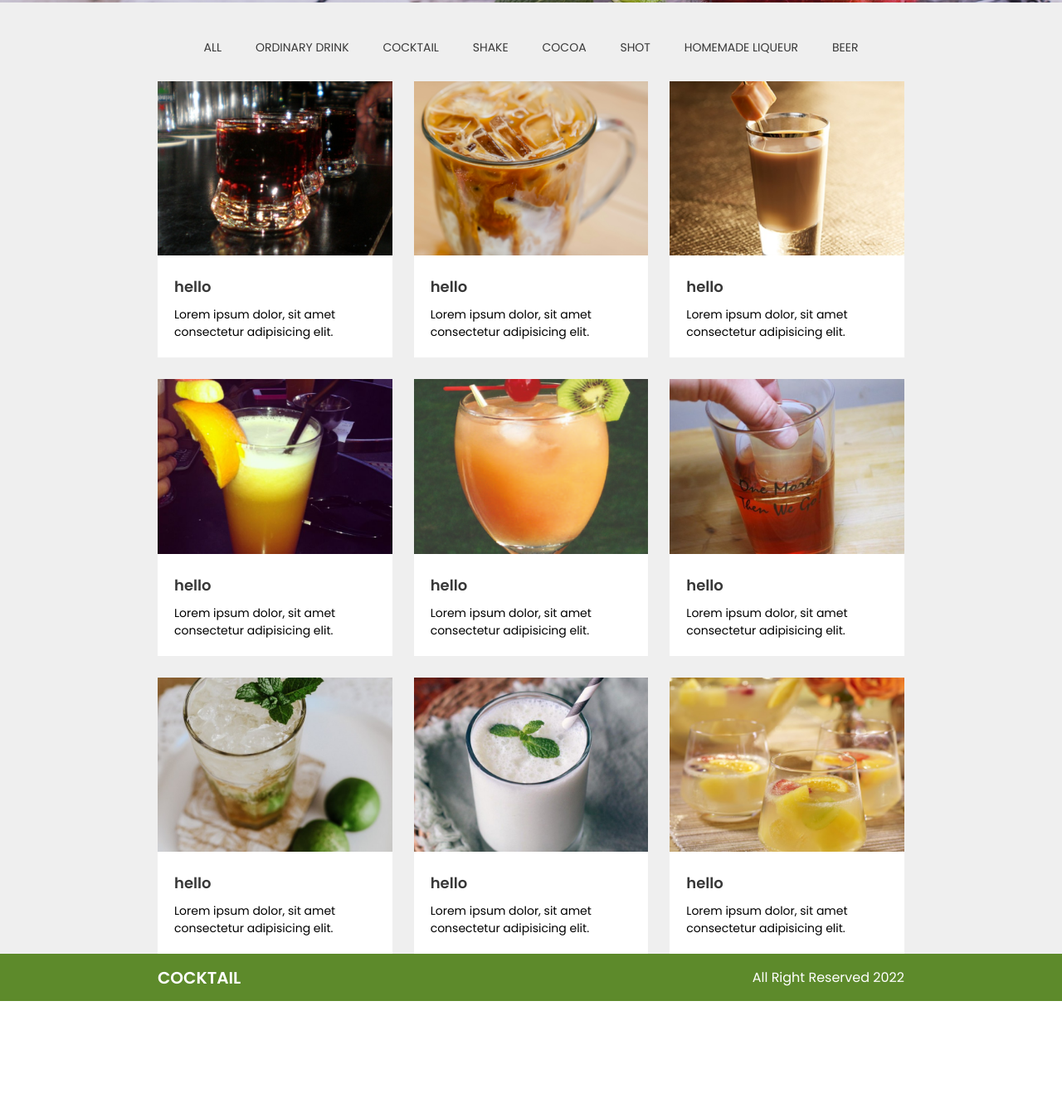
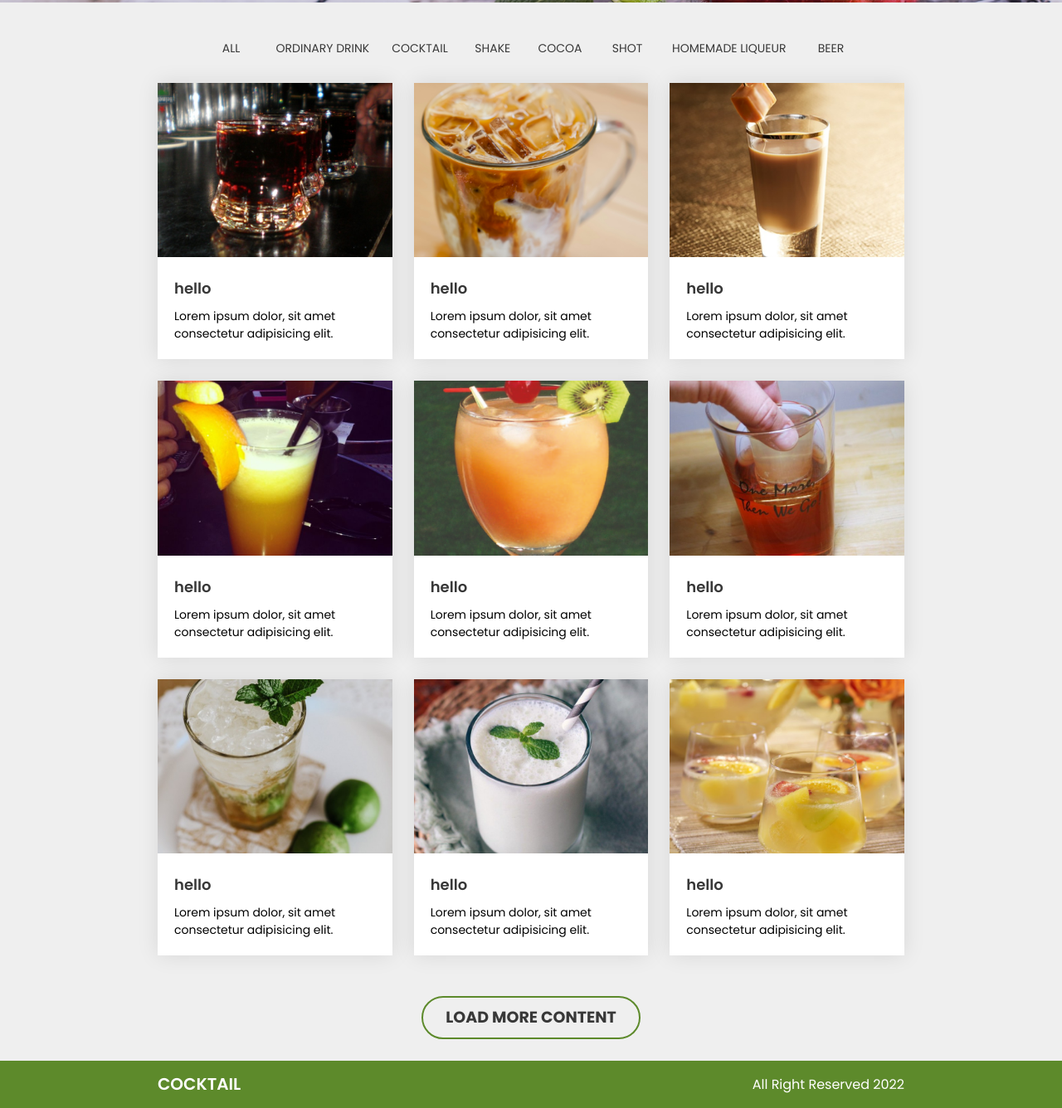
Before and after one commit to edoves/team_cocktail_proj, a website: page index.html in a window 1280 px wide. Shown: the part 551-1887 px from the top of the page at 83% size. Before the commit the page ends 1758 px from the top, so only its background shows below. Drawn offline with nearby package versions, Linux system fonts and the light colour scheme; files that its build step writes are made by us from their sources.

Commit message:
hotfix/#34-fixed-responsive-layout

```diff
--- a/index.html
+++ b/index.html
@@ -83,32 +83,15 @@
       <section class="category">
         <div class="container">
           <div class="category__container">
-            <ul class="category__links">
-              <li class="category__item">
-                <a href="">All</a>
-              </li>
-              <li class="category__item">
-                <a href="">Ordinary drink</a>
-              </li>
-              <li class="category__item">
-                <a href="">Cocktail</a>
-              </li>
-              <li class="category__item">
-                <a href="">Shake</a>
-              </li>
-              <li class="category__item">
-                <a href="">Cocoa</a>
-              </li>
-              <li class="category__item">
-                <a href="">Shot</a>
-              </li>
-              <li class="category__item">
-                <a href="">Homemade liqueur</a>
-              </li>
-              <li class="category__item">
-                <a href="">Beer</a>
-              </li>
-            </ul>
+            <div class="category__links">
+              <button class="btn">All</button>
+              <button class="btn">Ordinary drink</button>
+              <button class="btn">Cocktail</button>
+              <button class="btn">Shake</button>
+              <button class="btn">Cocoa</button>
+              <button class="btn">Shot</button>
+              <button class="btn">Homemade liqueur</button>
+              <button class="btn">Beer</button>
           </div>
         </div>
       </section>
@@ -118,9 +101,13 @@
           <div class="container">
             <div class="card__container">
             </div>
+            <div class="card__buttonContainer">
+              <button>Load more content</button>
+            </div>
           </div>
       </section>
     <!--################## Card section End ##################-->
+
     </main>
     <!--################## Footer Start ##################-->
     <footer class="footer">
--- a/src/scss/layout/_card.scss
+++ b/src/scss/layout/_card.scss
@@ -3,13 +3,46 @@
 .card {
   &__container {
     display: grid;
+    max-width: 1400px;
     grid-template-columns: auto auto auto;
     gap: 26px;
+    @include u.breakpoint-down(large) {
+      grid-template-columns: repeat(3, 1fr);
+    }
+
+    @include u.breakpoint-down(medium) {
+      grid-template-columns: repeat(2, 1fr);
+    }
+
+    @include u.breakpoint-down(small) {
+      grid-template-columns: repeat(1, 1fr);
+    }
+  }
+  &__buttonContainer {
+    display: flex;
+    justify-content: center;
+    align-items: flex-start;
+    padding: 48.5px 0 26px;
+    button {
+      border: 2px solid #5d8a2b;
+      border-radius: 50px;
+      padding: 10px 27px;
+      font-family: 'Poppins';
+      font-style: normal;
+      font-weight: 700;
+      font-size: 19px;
+      line-height: 28px;
+      text-transform: uppercase;
+      color: #383838;
+    }
   }
   &__item {
     display: flex;
     flex-direction: column;
     background-color: var(--primary-text-color);
+    box-shadow: 0 0 24px rgba(0, 0, 0, 0.1);
+    overflow: hidden;
+    cursor: pointer;
     img {
       width: 100%;
     }
--- a/src/scss/layout/_category.scss
+++ b/src/scss/layout/_category.scss
@@ -4,22 +4,23 @@
   &__container {
     display: flex;
     justify-content: center;
-    padding: 28px 0 14px;
-    position: relative;
+    padding: 44px 0 30px;
   }
 
   &__links {
-    display: flex;
-    justify-content: space-between;
-    align-items: center;
+    display: grid;
+    margin: 0 auto;
+    text-align: center;
+    grid-template-columns: auto auto auto;
     width: 789px;
-    height: 21px;
+    height: auto;
     padding: 0px;
-  }
-  &__item {
-    align-items: flex-start;
-    gap: 40px;
-    a {
+    grid-gap: 15px;
+    grid-template-columns: repeat(8, 1fr);
+    button {
+      border: none;
+      width: 100%;
+      white-space: nowrap;
       font-family: u.$font;
       font-style: normal;
       font-weight: 400;
@@ -36,5 +37,16 @@
         transition: 0.5s;
       }
     }
+
+    @include u.breakpoint-down(medium) {
+      grid-template-columns: repeat(4, 1fr);
+    }
+
+    @include u.breakpoint-down(small) {
+      grid-template-columns: repeat(2, 1fr);
+    }
+    @include u.breakpoint-down(xsmall) {
+      grid-template-columns: repeat(1, 1fr);
+    }
   }
 }
```
